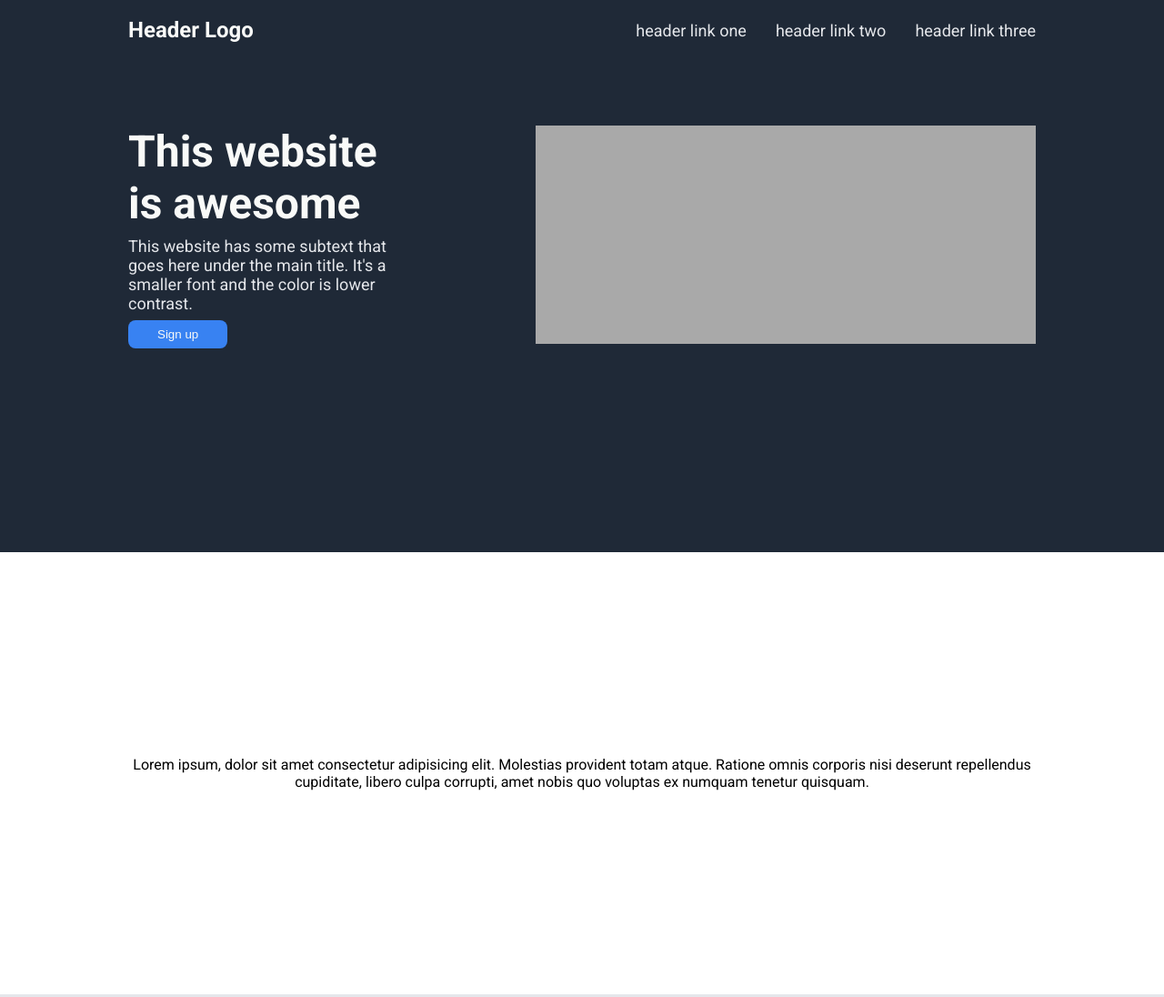
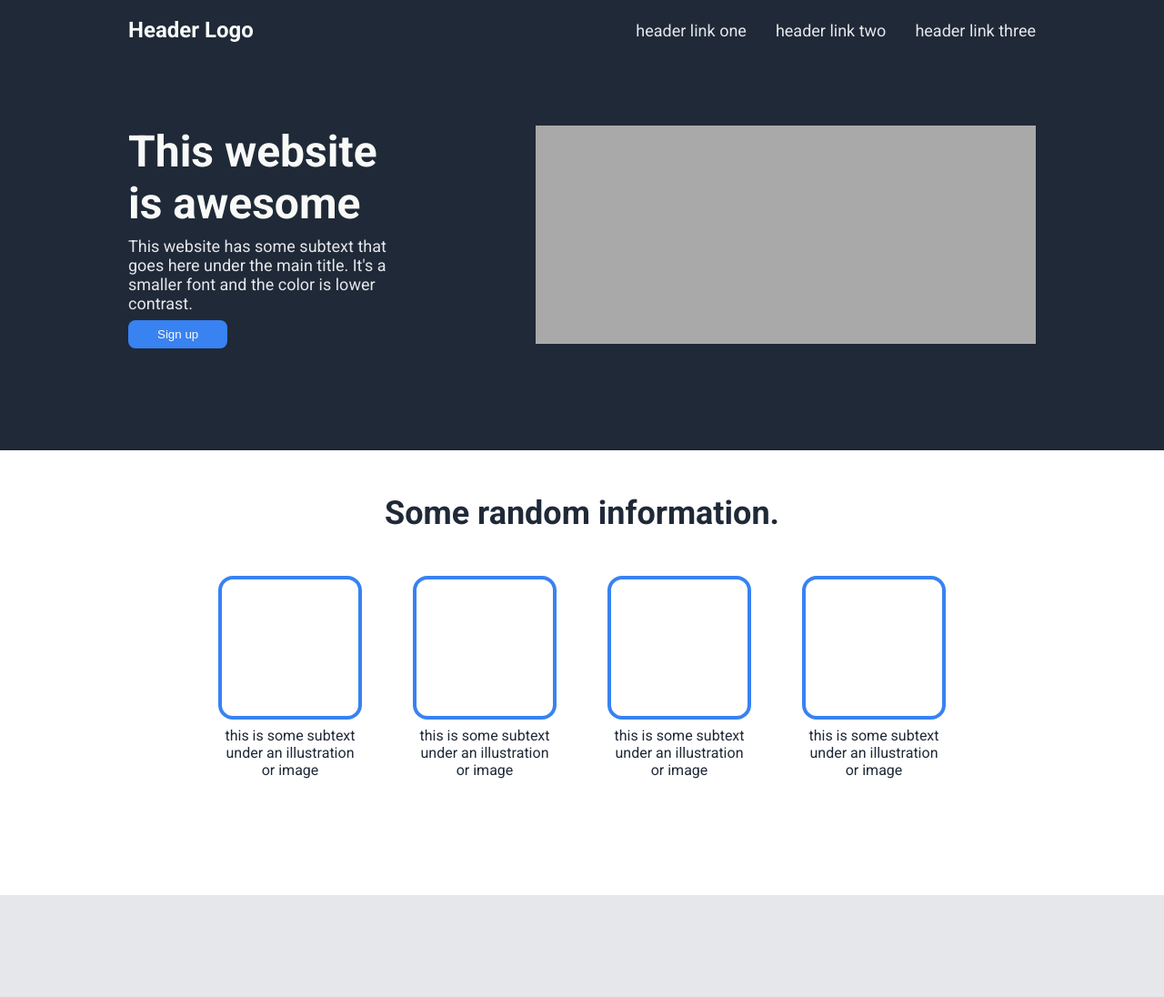
Before and after one commit to FemboyValorant/landing-page, a plain HTML site: page index.html in a window 1280 px wide. Shown: the top 1096 px of the page at 91% size. Drawn offline with Linux system fonts and the light colour scheme.

Commit message:
Finish part 2

```diff
--- a/index.html
+++ b/index.html
@@ -43,7 +43,26 @@
 
     </div>
     <div class="part2">
-        Lorem ipsum, dolor sit amet consectetur adipisicing elit. Molestias provident totam atque. Ratione omnis corporis nisi deserunt repellendus cupiditate, libero culpa corrupti, amet nobis quo voluptas ex numquam tenetur quisquam.
+        <div class="rand-info">Some random information.</div>
+        <div class="container bluecells">
+            <div class="cell">
+                <div class="bordered-media"></div>
+                <div class="cell-subtext">this is some subtext under an illustration or image</div>
+            </div>
+            <div class="cell">
+                <div class="bordered-media"></div>
+                <div class="cell-subtext">this is some subtext under an illustration or image</div>
+            </div>
+            <div class="cell">
+                <div class="bordered-media"></div>
+                <div class="cell-subtext">this is some subtext under an illustration or image</div>
+            </div>
+            <div class="cell">
+                <div class="bordered-media"></div>
+                <div class="cell-subtext">this is some subtext under an illustration or image</div>
+            </div>
+
+        </div>
     </div>
     <div class="part3">
         Lorem ipsum, dolor sit amet consectetur adipisicing elit. Molestias provident totam atque. Ratione omnis corporis nisi deserunt repellendus cupiditate, libero culpa corrupti, amet nobis quo voluptas ex numquam tenetur quisquam.
--- a/styles.css
+++ b/styles.css
@@ -103,6 +103,7 @@ body {
     padding-top: 8px;
     gap: 80px;
     justify-content: space-between;
+    padding-bottom: 112px;
   }
 
   .part2, .part4 {
@@ -110,7 +111,13 @@ body {
   }
 
   .part2 {
-    color: black
+    color: black;
+    flex-flow: column;
+    align-items: center;
+    justify-content: start;
+    gap: 48px;
+    padding-top: 48px;
+    padding-bottom: 128px;
   }
 
   .part3 {
@@ -200,3 +207,35 @@ body {
     height: 240px;
     width: 550px;
   }
+
+  .rand-info {
+    font-size: 36px;
+    font-weight: bolder;
+    color: #1F2937;
+  }
+
+  .cell {
+    display: flex;
+    justify-content: center;
+    flex-flow: column;
+    align-items: center;
+    width: 150px;
+    gap: 8px;
+  }
+
+  .bluecells {
+    display: flex;
+    gap: 64px;
+  }
+
+  .bordered-media {
+    width: 150px;
+    height: 150px;
+    border: 4px solid #3882F2;
+    border-radius: 16px;
+    background-color: transparent;
+  }
+
+  .cell-subtext {
+    color: #1F2937;
+  }
```
